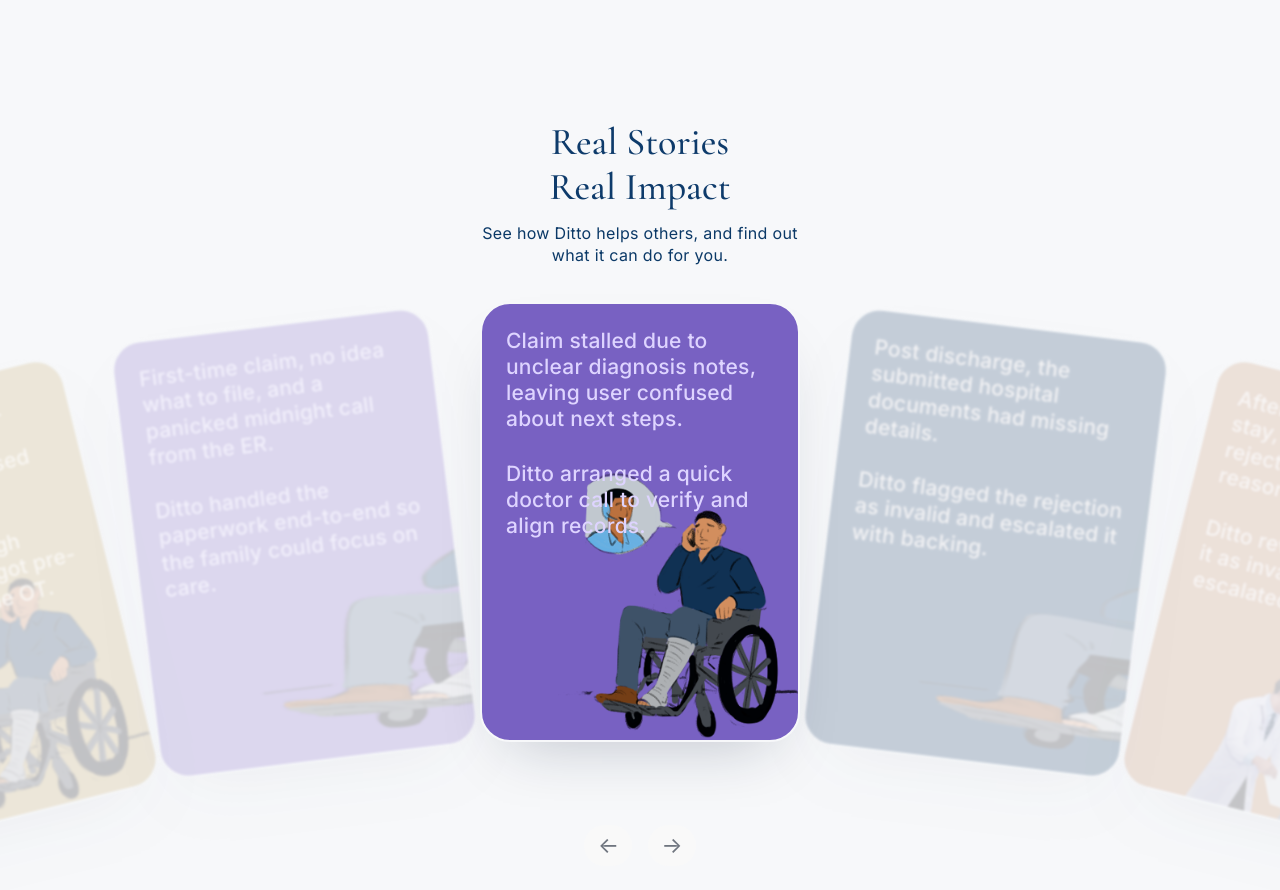
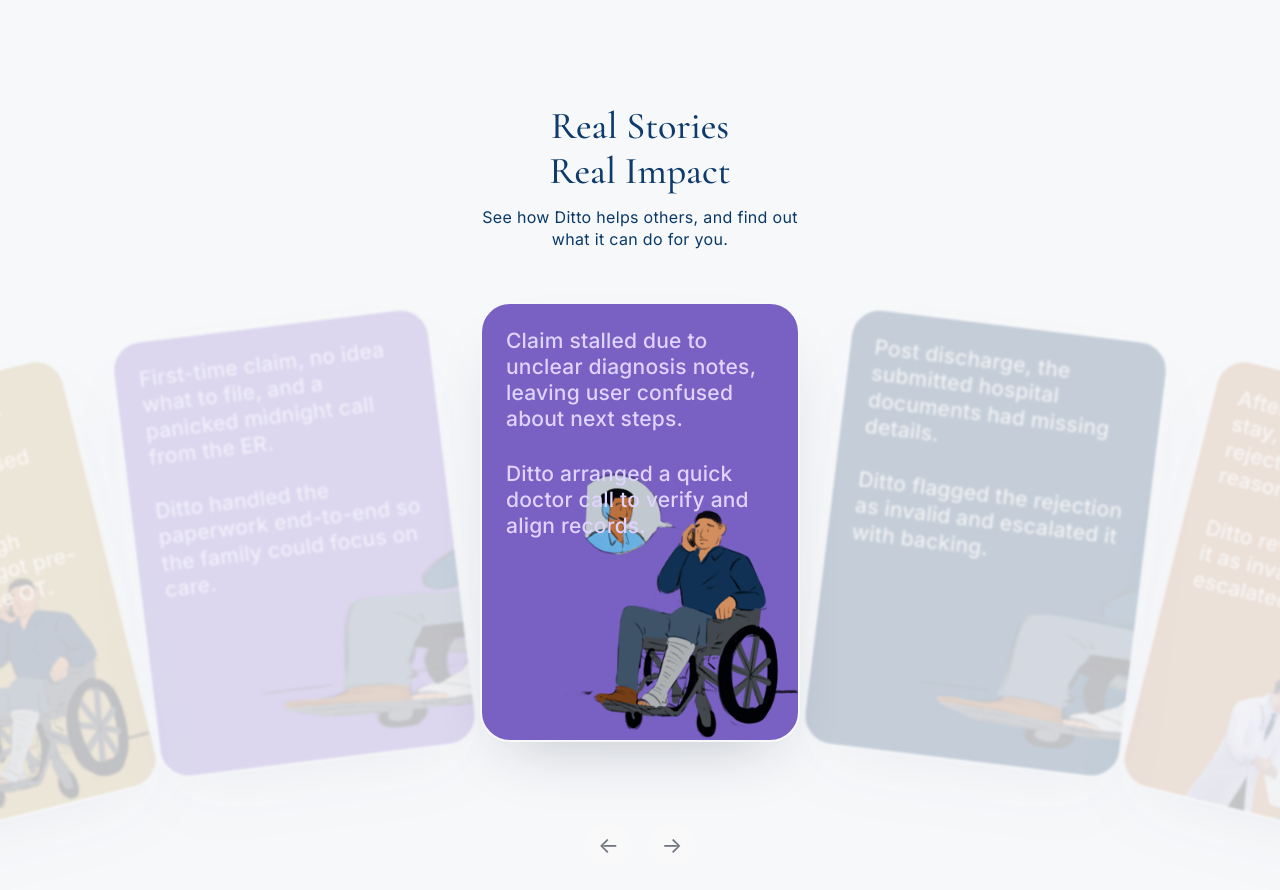
Before and after one commit to lakshminarayanan17/ditto-real-stories, a React (Vite) app: page / in a window 1280 px wide. Built offline with nearby package versions, Linux system fonts and the light colour scheme.

Commit message:
ui: shift heading + description up 16px, cards stay put

```diff
--- a/src/RealStories.tsx
+++ b/src/RealStories.tsx
@@ -202,7 +202,7 @@
         />
       </svg>
 
-      <div className="mx-auto w-full max-w-[1280px] px-6 pt-10 pb-6 text-center">
+      <div className="mx-auto w-full max-w-[1280px] px-6 pt-6 pb-10 text-center">
         <h2
           className="font-serif text-[clamp(28px,3vw,38px)] leading-[1.18] text-[var(--color-ink-deep)]"
           style={{ fontFamily: "var(--font-serif)", fontWeight: 500 }}
```
